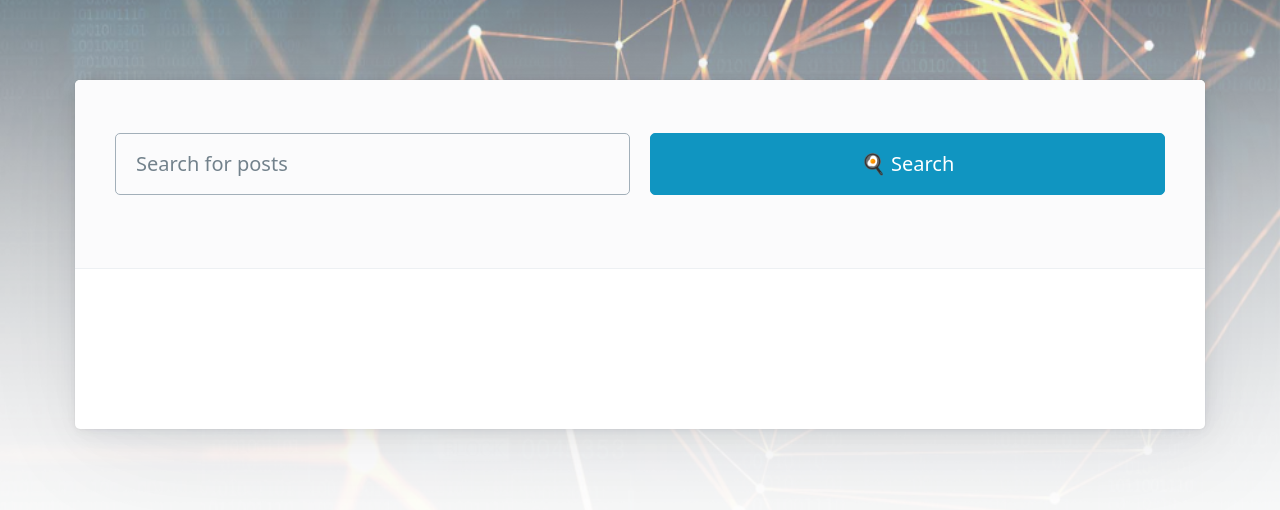
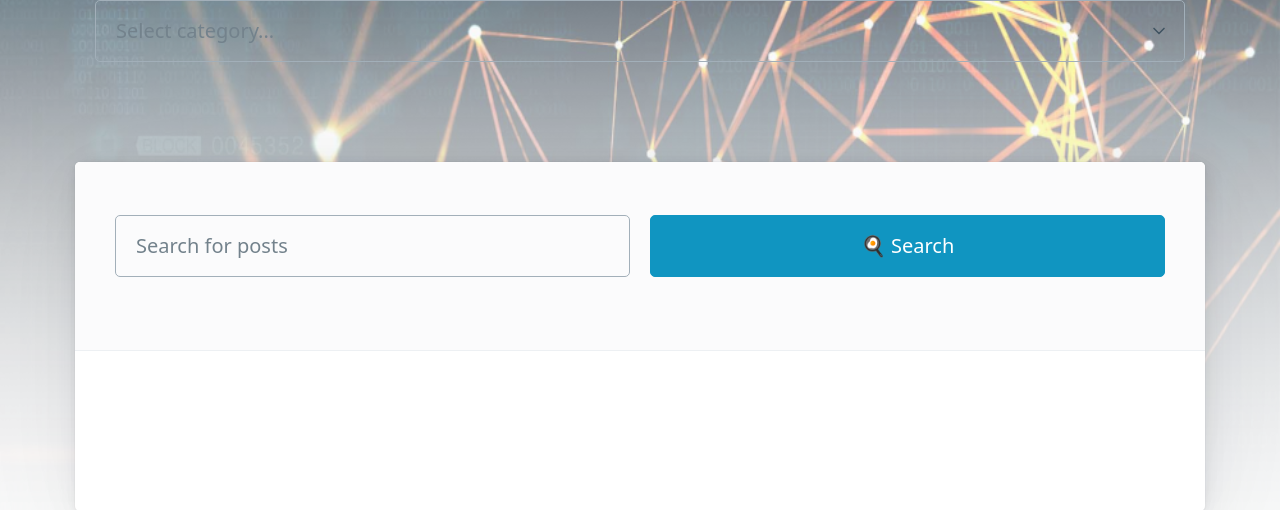
Before and after one commit to gisora/ptu8-django-blog, a Django app: page /posts/ in a window 1280 px wide. Shown: the part 160-670 px from the top of the page. Run offline with Django 4.2, Linux system fonts and the light colour scheme; data that the repository does not hold is empty; some libraries are stand-ins or nearby versions.

Commit message:
pridėtas posts filtras pagal kategoriją

```diff
--- a/ptu8_blog/blog/templates/base.html
+++ b/ptu8_blog/blog/templates/base.html
@@ -21,7 +21,18 @@
                 <li><a href="{% url 'index' %}">Home</a></li>
                 <li><a href="{% url 'authors' %}">Writers</a></li>
                 <li><a href="{% url 'posts' %}">Posts</a></li>
-                <li><button class="outline" data-target="modal-example" onClick="toggleModal(event)">Log in</button></li>
+                {% if user.is_authenticated %}
+                    <li>
+                        {% if user.userprofile.avatar %}
+                            <img style="width: 1.5rem; height: 1.5rem;" class="profileavatar" src="{{ user.userprofile.avatar.url }}">
+                        {% else %}
+                            <img style="width: 1.5rem; height: 1.5rem;" src="{% static 'blog/img/default_avatar.png' %}">
+                        {% endif %}
+                        <a href="{% url 'author-detail' user.id %}">{{ user.get_full_name }}</a>
+                    </li>
+                {% else %}
+                    <li><button class="outline" data-target="modal-example" onClick="toggleModal(event)">Log in</button></li>
+                {% endif %}
             </ul>
         </nav>
     </header>
--- a/ptu8_blog/blog/templates/blog/author_list.html
+++ b/ptu8_blog/blog/templates/blog/author_list.html
@@ -19,7 +19,7 @@
                 {% else %}
                     <img class="profileavatar" src="{% static 'blog/img/default_avatar.png' %}">
                 {% endif %}
-                {{ author.get_full_name }} published {{ author.posts.count }} post(s)</strong></summary>
+                <span>&nbsp;{{ author.get_full_name }} published {{ author.posts.count }} post(s)</span></strong></summary>
             <ul>
                 {% for post in author.posts.all %}
                     <li><a href="{% url 'post-detail' post.id %}">{{ post.title }}</a></li>
--- a/ptu8_blog/blog/templates/blog/post_list.html
+++ b/ptu8_blog/blog/templates/blog/post_list.html
@@ -3,6 +3,15 @@
 {% block title %}Welcome to BeBlEv{% endblock title %}
 
 {% block main %}
+    <form class="container-fluid">
+        <select id="category" required onchange='location = this.value;'">
+            <option value="">Select category...</option>
+            <option value="{% url 'posts' %}">All</option>
+            {% for category in categories %}
+                <option value="?category_id={{ category.id }}">{{ category.name }}</option>
+            {% endfor %}
+            </select>
+    </form>
     <article>
         <header>
             <form class="grid">
--- a/ptu8_blog/blog/views.py
+++ b/ptu8_blog/blog/views.py
@@ -1,6 +1,6 @@
 from django.db.models import Q, Count
 from django.core.paginator import Paginator
-from django.shortcuts import render
+from django.shortcuts import render, get_object_or_404
 from django.views import generic
 # from django.http import HttpResponse
 from . import models
@@ -25,6 +25,11 @@ class PostListView(generic.ListView):
 
     def get_queryset(self):
         qs =  super().get_queryset().filter(status='p')
+
+        category_id = self.request.GET.get('category_id')
+        if category_id:
+            qs = qs.filter(category=category_id)
+
         query = self.request.GET.get('search')
         if query:
             qs = qs.filter(
@@ -32,6 +37,16 @@ class PostListView(generic.ListView):
                 Q(author__last_name__startswith=query)
             )
         return qs
+
+    def get_context_data(self, **kwargs):
+        context = super().get_context_data(**kwargs)
+        categories = models.Category.objects.all()
+        context.update({'categories': categories})
+        category_id = self.request.GET.get('category_id')
+        if category_id:
+            selected_category = get_object_or_404(models.Category, id=category_id)
+            context.update({'selected_category': selected_category})
+        return context
 
 
 class PostDetailView(generic.DetailView):
```
Also changed, not shown: ptu8_blog/blog/templates/blog/post_detail.html (+9 -0 lines).
